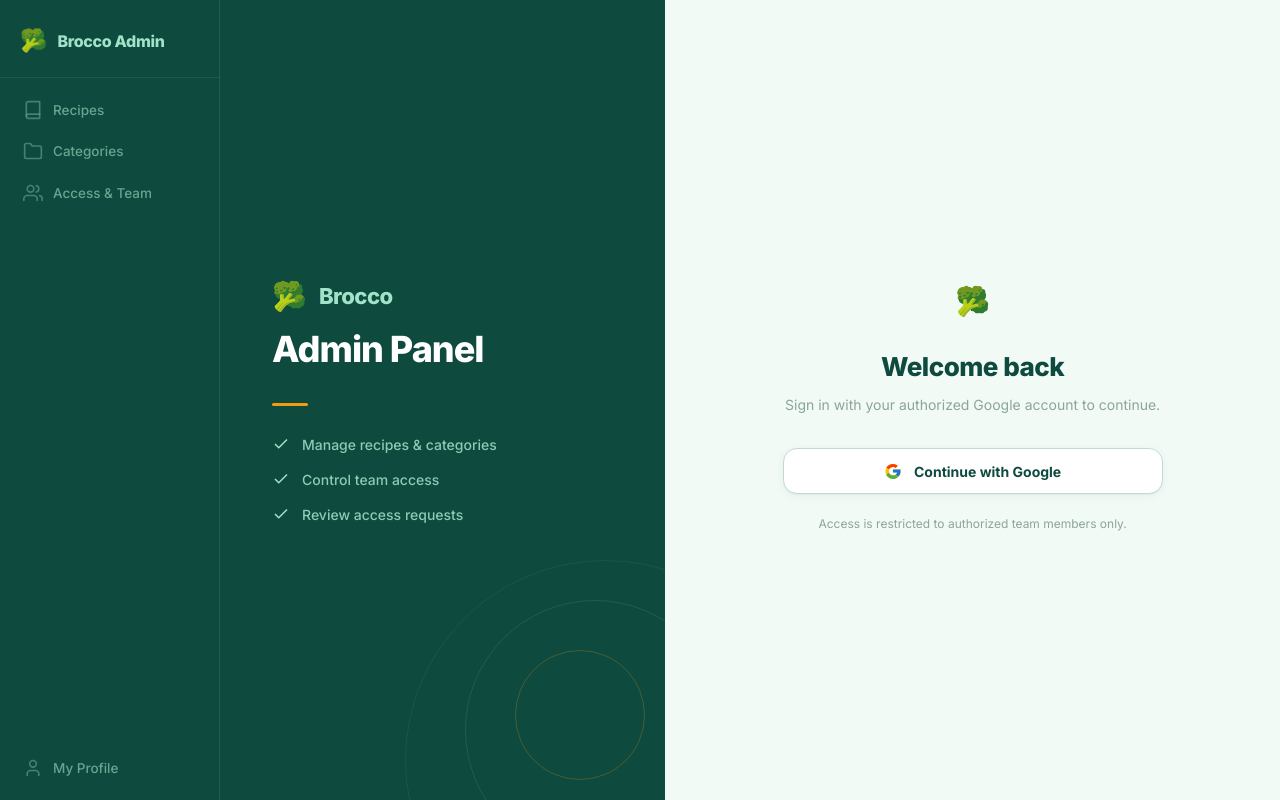
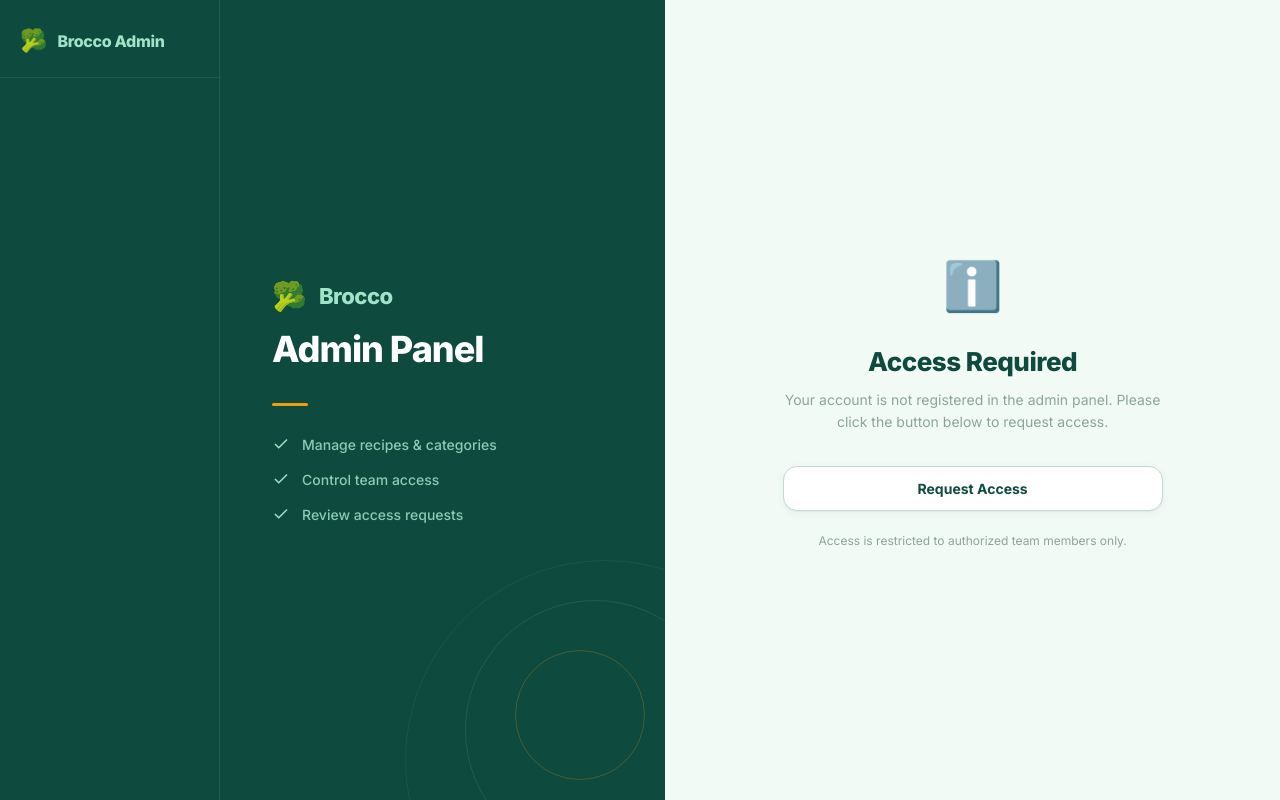
Before and after one commit to BroccoProject/admin_frontend, an Angular app: page /#/auth/pending in a window 1280 px wide. Before the commit this address led to /#/login. Built offline with nearby package versions, Linux system fonts and the light colour scheme; no server answers.

Commit message:
fix/authentication fixed

```diff
--- a/src/app/app.html
+++ b/src/app/app.html
@@ -4,6 +4,7 @@
     <span class="brand-text">Brocco Admin</span>
   </div>
   <nav class="sidebar-nav">
+    @if (authService.isAuthenticated() && !authService.isViewer()) {
       <a routerLink="/recipes" routerLinkActive="active" class="nav-item">
         <svg xmlns="http://www.w3.org/2000/svg" width="20" height="20" viewBox="0 0 24 24" fill="none" stroke="currentColor" stroke-width="2" stroke-linecap="round" stroke-linejoin="round"><path d="M4 19.5A2.5 2.5 0 0 1 6.5 17H20"/><path d="M6.5 2H20v20H6.5A2.5 2.5 0 0 1 4 19.5v-15A2.5 2.5 0 0 1 6.5 2z"/></svg>
         <span>Recipes</span>
@@ -16,10 +17,13 @@
         <svg xmlns="http://www.w3.org/2000/svg" width="20" height="20" viewBox="0 0 24 24" fill="none" stroke="currentColor" stroke-width="2" stroke-linecap="round" stroke-linejoin="round"><path d="M17 21v-2a4 4 0 0 0-4-4H5a4 4 0 0 0-4 4v2"/><circle cx="9" cy="7" r="4"/><path d="M23 21v-2a4 4 0 0 0-3-3.87"/><path d="M16 3.13a4 4 0 0 1 0 7.75"/></svg>
         <span>Access & Team</span>
       </a>
+    }
+    @if (authService.isAuthenticated()) {
       <a routerLink="/profile" routerLinkActive="active" class="nav-item" style="margin-top: auto;">
         <svg xmlns="http://www.w3.org/2000/svg" width="20" height="20" viewBox="0 0 24 24" fill="none" stroke="currentColor" stroke-width="2" stroke-linecap="round" stroke-linejoin="round"><path d="M19 21v-2a4 4 0 0 0-4-4H9a4 4 0 0 0-4 4v2"/><circle cx="12" cy="7" r="4"/></svg>
         <span>My Profile</span>
       </a>
+    }
   </nav>
 </aside>
 <main class="main-content">
--- a/src/app/app.routes.ts
+++ b/src/app/app.routes.ts
@@ -6,6 +6,10 @@ export const routes: Routes = [
   {
     path: 'login',
     loadComponent: () => import('./pages/login/login').then(m => m.LoginPage),
+  },
+  {
+    path: 'auth/pending',
+    loadComponent: () => import('./pages/auth-pending/auth-pending').then(m => m.AuthPendingPage),
   },
   {
     path: 'dashboard',
--- a/src/app/app.ts
+++ b/src/app/app.ts
@@ -1,6 +1,7 @@
-import { Component } from '@angular/core';
+import { Component, inject } from '@angular/core';
 import { RouterOutlet, RouterLink, RouterLinkActive } from '@angular/router';
 import { ToastComponent } from './components/toast/toast.component';
+import { AuthService } from './services/auth.service';
 
 @Component({
   selector: 'app-root',
@@ -8,4 +9,6 @@ import { ToastComponent } from './components/toast/toast.component';
   templateUrl: './app.html',
   styleUrl: './app.scss',
 })
-export class App {}
+export class App {
+  protected readonly authService = inject(AuthService);
+}
--- a/src/app/interceptors/auth.interceptor.ts
+++ b/src/app/interceptors/auth.interceptor.ts
@@ -17,7 +17,7 @@ export const authInterceptor: HttpInterceptorFn = (req, next) => {
         authService.logout();
         router.navigate(['/login']);
       }
-      if (error.status === 403) {
+      if (error.status === 403 && !req.url.includes('/auth/')) {
         router.navigate(['/forbidden']);
       }
       return throwError(() => error);
--- a/src/app/models/auth.model.ts
+++ b/src/app/models/auth.model.ts
@@ -3,4 +3,5 @@ export type UserRole = 'admin' | 'editor' | 'viewer';
 export interface AuthUser {
   role: UserRole;
   email: string;
+  access_status?: string;
 }
--- /dev/null
+++ b/src/app/pages/auth-pending/auth-pending.html
@@ -0,0 +1,66 @@
+<div class="login-root">
+  <!-- Left panel — branding -->
+  <div class="login-panel-left" aria-hidden="true">
+    <div class="panel-content">
+      <div class="brand">
+        <span class="brand-icon">🥦</span>
+        <span class="brand-name">Brocco</span>
+      </div>
+      <p class="panel-tagline">Admin Panel</p>
+      <div class="panel-divider"></div>
+      <ul class="panel-features">
+        <li>
+          <svg width="18" height="18" fill="none" stroke="currentColor" stroke-width="2" viewBox="0 0 24 24"><polyline points="20 6 9 17 4 12"/></svg>
+          Manage recipes &amp; categories
+        </li>
+        <li>
+          <svg width="18" height="18" fill="none" stroke="currentColor" stroke-width="2" viewBox="0 0 24 24"><polyline points="20 6 9 17 4 12"/></svg>
+          Control team access
+        </li>
+        <li>
+          <svg width="18" height="18" fill="none" stroke="currentColor" stroke-width="2" viewBox="0 0 24 24"><polyline points="20 6 9 17 4 12"/></svg>
+          Review access requests
+        </li>
+      </ul>
+    </div>
+    <div class="panel-deco" aria-hidden="true">
+      <div class="deco-ring deco-ring--1"></div>
+      <div class="deco-ring deco-ring--2"></div>
+      <div class="deco-ring deco-ring--3"></div>
+    </div>
+  </div>
+
+  <!-- Right panel — form -->
+  <div class="login-panel-right">
+    <div class="login-card">
+      <div class="login-logo" style="font-size: 48px;">
+        @if (status() === 'not_registered') {
+          <span>ℹ️</span>
+        } @else if (status() === 'waiting_approval') {
+          <span>⏳</span>
+        } @else if (status() === 'access_rejected') {
+          <span>❌</span>
+        }
+      </div>
+
+      @if (status() === 'not_registered') {
+        <h1>Access Required</h1>
+        <p class="login-sub">Your account is not registered in the admin panel. Please click the button below to request access.</p>
+      } @else if (status() === 'waiting_approval') {
+        <h1>Awaiting Approval</h1>
+        <p class="login-sub">Your access request is pending review. You will be notified once the administrator approves your request.</p>
+      } @else if (status() === 'access_rejected') {
+        <h1>Access Denied</h1>
+        <p class="login-sub">Your access request has been rejected. Please contact the administrator if you believe this is a mistake.</p>
+      }
+
+      @if (status() === 'not_registered') {
+        <button class="btn-google" (click)="requestAccess()" [disabled]="isRequesting" style="justify-content: center;">
+          {{ isRequesting ? 'Requesting...' : 'Request Access' }}
+        </button>
+      }
+
+      <p class="login-footer">Access is restricted to authorized team members only.</p>
+    </div>
+  </div>
+</div>
--- /dev/null
+++ b/src/app/pages/auth-pending/auth-pending.ts
@@ -0,0 +1,41 @@
+import { Component, inject, computed } from '@angular/core';
+import { AuthService } from '../../services/auth.service';
+import { CommonModule } from '@angular/common';
+import { HttpClient } from '@angular/common/http';
+import { firstValueFrom } from 'rxjs';
+
+@Component({
+  selector: 'app-auth-pending',
+  standalone: true,
+  imports: [CommonModule],
+  templateUrl: './auth-pending.html',
+  styleUrl: '../login/login.scss',
+})
+export class AuthPendingPage {
+  protected readonly authService = inject(AuthService);
+  private readonly http = inject(HttpClient);
+
+  readonly status = computed(() => this.authService.currentUser()?.access_status ?? 'not_registered');
+
+  isRequesting = false;
+
+  async requestAccess() {
+    const user = this.authService.currentUser();
+    if (!user) return;
+
+    this.isRequesting = true;
+    try {
+      await firstValueFrom(
+        this.http.post('http://localhost:8000/api/v1/access-requests', {
+          email: user.email,
+          message: 'Please grant me access to the admin panel.'
+        }, { withCredentials: true })
+      );
+      await this.authService.loadUser();
+    } catch (error) {
+      console.error('Failed to request access', error);
+    } finally {
+      this.isRequesting = false;
+    }
+  }
+}
--- a/src/app/pages/categories/categories.html
+++ b/src/app/pages/categories/categories.html
@@ -11,7 +11,7 @@
       id="search-categories"
     />
   </div>
-  <button class="btn-add" id="btn-add-category">
+  <button class="btn-add" id="btn-add-category" *hasRole="'admin'">
     <svg xmlns="http://www.w3.org/2000/svg" width="16" height="16" viewBox="0 0 24 24" fill="none" stroke="currentColor" stroke-width="2.5" stroke-linecap="round" stroke-linejoin="round"><path d="M12 5v14"/><path d="M5 12h14"/></svg>
     Add New Category
   </button>
@@ -47,7 +47,7 @@
         <th>Node Count</th>
         <th>Area</th>
         <th>Type</th>
-        <th>Actions</th>
+        <th *hasRole="'admin'">Actions</th>
       </tr>
     </thead>
     <tbody>
@@ -70,11 +70,11 @@
               <span class="text-muted">—</span>
             }
           </td>
-          <td class="cell-actions">
-            <button class="btn-icon btn-edit" title="Edit" id="btn-edit-{{ category.id }}" *hasRole="'editor'" (click)="onEditCategory(category)">
+          <td class="cell-actions" *hasRole="'admin'">
+            <button class="btn-icon btn-edit" title="Edit" id="btn-edit-{{ category.id }}" (click)="onEditCategory(category)">
               <svg xmlns="http://www.w3.org/2000/svg" width="16" height="16" viewBox="0 0 24 24" fill="none" stroke="currentColor" stroke-width="2" stroke-linecap="round" stroke-linejoin="round"><path d="M17 3a2.85 2.83 0 1 1 4 4L7.5 20.5 2 22l1.5-5.5Z"/><path d="m15 5 4 4"/></svg>
             </button>
-            <button class="btn-icon btn-delete" title="Delete" (click)="confirmDelete(category)" id="btn-delete-{{ category.id }}" *hasRole="'admin'">
+            <button class="btn-icon btn-delete" title="Delete" (click)="confirmDelete(category)" id="btn-delete-{{ category.id }}">
               <svg xmlns="http://www.w3.org/2000/svg" width="16" height="16" viewBox="0 0 24 24" fill="none" stroke="currentColor" stroke-width="2" stroke-linecap="round" stroke-linejoin="round"><path d="M3 6h18"/><path d="M19 6v14c0 1-1 2-2 2H7c-1 0-2-1-2-2V6"/><path d="M8 6V4c0-1 1-2 2-2h4c1 0 2 1 2 2v2"/></svg>
             </button>
           </td>
--- a/src/app/pages/dashboard/dashboard.html
+++ b/src/app/pages/dashboard/dashboard.html
@@ -1,3 +1,6 @@
+@if (authService.isViewer()) {
+  <app-auth-pending></app-auth-pending>
+} @else {
 <div class="dash-root page-enter">
 
   <!-- Top greeting strip -->
@@ -56,3 +59,4 @@
   </div>
 
 </div>
+}
--- a/src/app/pages/dashboard/dashboard.ts
+++ b/src/app/pages/dashboard/dashboard.ts
@@ -2,15 +2,16 @@ import { Component, inject } from '@angular/core';
 import { CommonModule } from '@angular/common';
 import { RouterModule } from '@angular/router';
 import { AuthService } from '../../services/auth.service';
+import { AuthPendingPage } from '../auth-pending/auth-pending';
 
 @Component({
   selector: 'app-dashboard',
   standalone: true,
-  imports: [CommonModule, RouterModule],
+  imports: [CommonModule, RouterModule, AuthPendingPage],
   templateUrl: './dashboard.html',
   styleUrl: './dashboard.scss',
 })
 export class DashboardPage {
-  private readonly authService = inject(AuthService);
+  protected readonly authService = inject(AuthService);
   readonly currentUser = this.authService.currentUser;
 }
--- a/src/app/pages/recipes/recipes.html
+++ b/src/app/pages/recipes/recipes.html
@@ -11,7 +11,7 @@
       id="search-recipes"
     />
   </div>
-  <button class="btn-add" id="btn-add-recipe" (click)="onCreateRecipe()">
+  <button class="btn-add" id="btn-add-recipe" (click)="onCreateRecipe()" *hasRole="'admin'">
     <svg xmlns="http://www.w3.org/2000/svg" width="16" height="16" viewBox="0 0 24 24" fill="none" stroke="currentColor" stroke-width="2.5" stroke-linecap="round" stroke-linejoin="round"><path d="M12 5v14"/><path d="M5 12h14"/></svg>
     Add New Recipe
   </button>
@@ -55,7 +55,7 @@
         <th>Difficulty</th>
         <th>Tags</th>
         <th>Roadmap Categories</th>
-        <th>Actions</th>
+        <th *hasRole="'admin'">Actions</th>
       </tr>
     </thead>
     <tbody>
@@ -115,11 +115,11 @@
               <span class="text-muted">—</span>
             }
           </td>
-          <td class="cell-actions">
-            <button class="btn-icon btn-edit" title="Edit" (click)="onEditRecipe(recipe)" [id]="'btn-edit-' + recipe.id" *hasRole="'editor'">
+          <td class="cell-actions" *hasRole="'admin'">
+            <button class="btn-icon btn-edit" title="Edit" (click)="onEditRecipe(recipe)" [id]="'btn-edit-' + recipe.id">
               <svg xmlns="http://www.w3.org/2000/svg" width="16" height="16" viewBox="0 0 24 24" fill="none" stroke="currentColor" stroke-width="2" stroke-linecap="round" stroke-linejoin="round"><path d="M17 3a2.85 2.83 0 1 1 4 4L7.5 20.5 2 22l1.5-5.5Z"/><path d="m15 5 4 4"/></svg>
             </button>
-            <button class="btn-icon btn-delete" title="Delete" (click)="confirmDelete(recipe)" [id]="'btn-delete-' + recipe.id" *hasRole="'admin'">
+            <button class="btn-icon btn-delete" title="Delete" (click)="confirmDelete(recipe)" [id]="'btn-delete-' + recipe.id">
               <svg xmlns="http://www.w3.org/2000/svg" width="16" height="16" viewBox="0 0 24 24" fill="none" stroke="currentColor" stroke-width="2" stroke-linecap="round" stroke-linejoin="round"><path d="M3 6h18"/><path d="M19 6v14c0 1-1 2-2 2H7c-1 0-2-1-2-2V6"/><path d="M8 6V4c0-1 1-2 2-2h4c1 0 2 1 2 2v2"/></svg>
             </button>
           </td>
--- a/src/app/services/auth.service.ts
+++ b/src/app/services/auth.service.ts
@@ -18,6 +18,7 @@ export class AuthService {
   readonly isEditor = computed(() =>
     this.user()?.role === 'admin' || this.user()?.role === 'editor'
   );
+  readonly isViewer = computed(() => this.user()?.role === 'viewer');
   readonly loading = this._loading.asReadonly();
 
   private readonly apiUrl = 'http://localhost:8000/api/v1';
```
Lines whose indentation alone changed are shown as unchanged.
